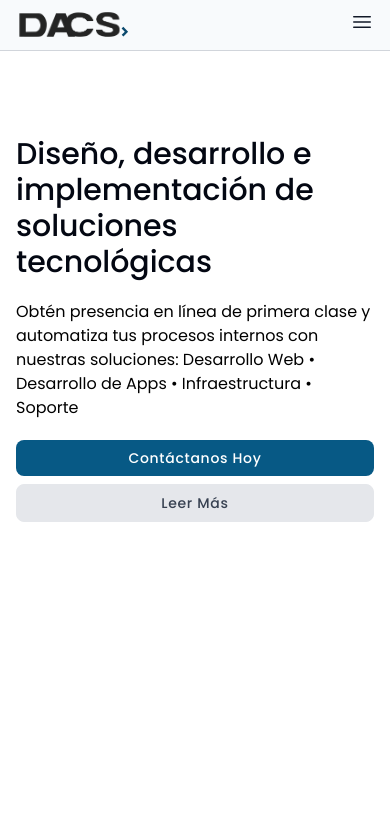
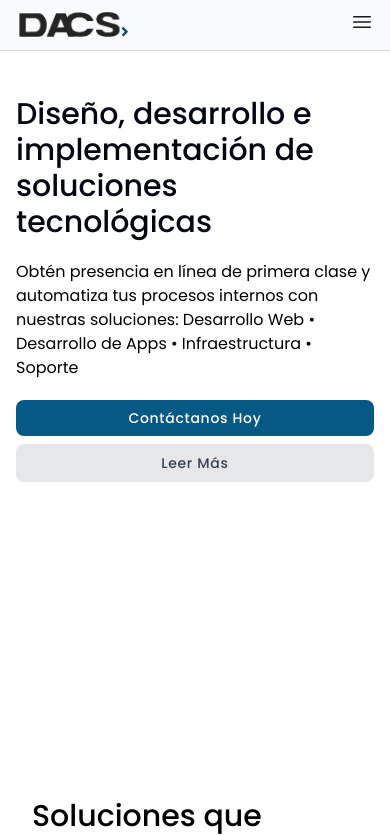
Before and after one commit to ycarruido/dacs, a Next.js app: page / in a window 390 px wide. Shown: the top 836 px of the page. Built offline with nearby package versions, Linux system fonts and the light colour scheme.

Commit message:
Update nav and hero2

```diff
--- a/src/components/ui/Hero/Hero.jsx
+++ b/src/components/ui/Hero/Hero.jsx
@@ -8,7 +8,7 @@ const Hero = () => (
   >
     <div className="flex flex-col md:flex-row w-full px-4 md:px-20 mx-auto h-full">
       {/* Columna izquierda (100% en pantallas pequeñas, 50% en pantallas grandes) */}
-      <div className="w-full md:w-1/2 flex flex-col justify-center text-left space-y-5 pt-20">
+      <div className="w-full md:w-1/2 flex flex-col justify-center text-left space-y-5 pt-10 md:pt-20">
         <h1 className="text-3xl sm:text-4xl md:text-5xl lg:text-6xl text-gray-950 font-medium">
           Diseño, desarrollo e implementación de soluciones tecnológicas
         </h1>
--- a/src/components/ui/Services/Services.jsx
+++ b/src/components/ui/Services/Services.jsx
@@ -47,7 +47,7 @@ const Services = () => {
   ];
 
   return (
-    <SectionWrapper id="services900" className="pt-12 pb-12">
+    <SectionWrapper id="services900" className="pt-2 md:pt-12 pb-12">
       <div className="container mx-auto px-8">
         <p className="text-black text-3xl font-medium sm:text-4xl md:text-5xl lg:text-6xl pb-2">
           Soluciones que ofrecemos
```
